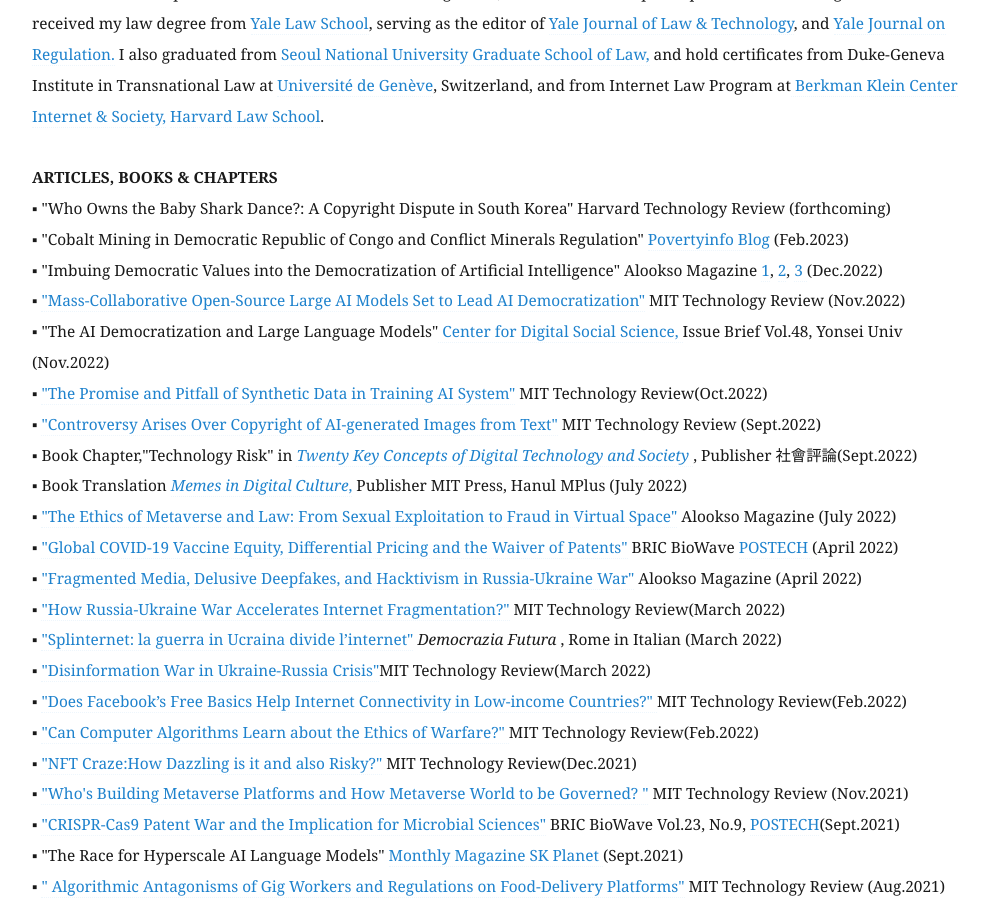
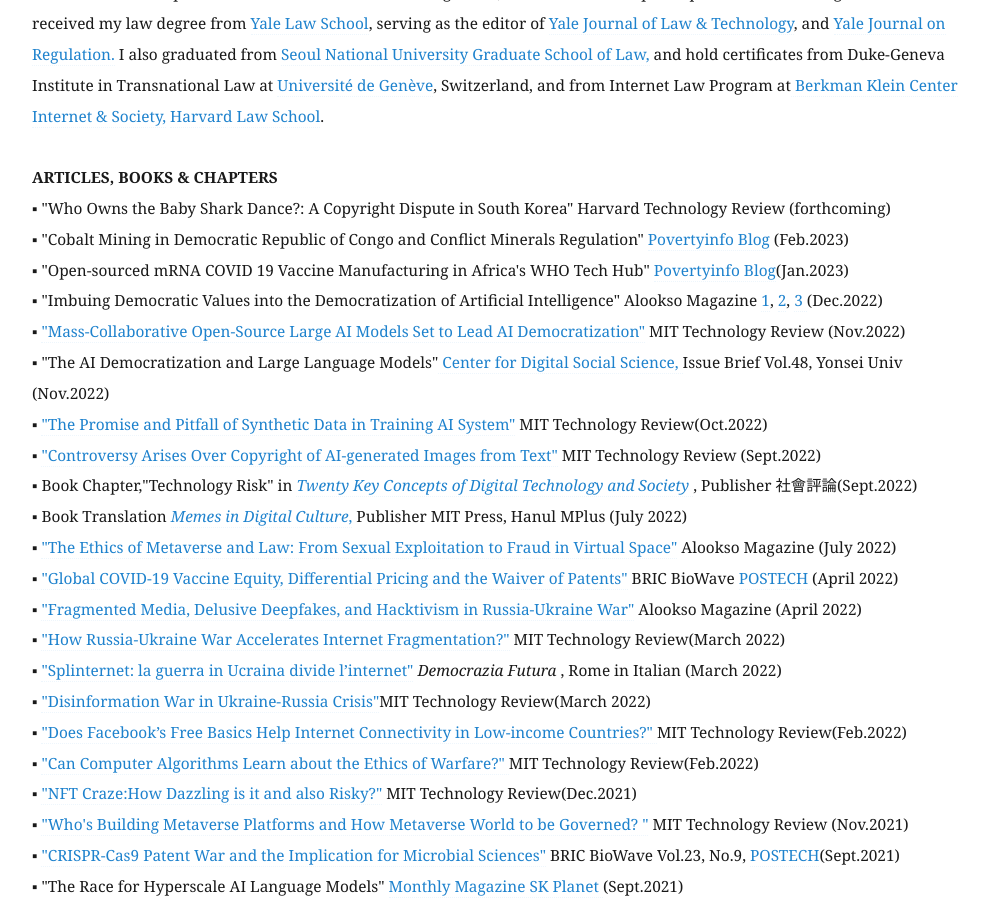
Before and after one commit to eunchangchoi/eunchangchoi.github.io, a Jekyll site: the page built from index.md, in a window 1280 px wide and 900 px high, scrolled down 1928 px. Shown: the whole window, without its empty margins (68-1057 px from the left). Built offline with Jekyll 4.4.1, drawn with Linux system fonts in a browser that asks for light colours.

Commit message:
Update index.md

```diff
--- a/index.md
+++ b/index.md
@@ -37,6 +37,7 @@
  <strong> ARTICLES, BOOKS & CHAPTERS </strong> <br>
 ▪ "Who Owns the Baby Shark Dance?: A Copyright Dispute in South Korea" Harvard Technology Review (forthcoming) <br>
 ▪ "Cobalt Mining in Democratic Republic of Congo and Conflict Minerals Regulation" <a href="https://blog.naver.com/gp3project/223006387282">Povertyinfo Blog</a> (Feb.2023)  <br>
+▪ "Open-sourced mRNA COVID 19 Vaccine Manufacturing in Africa's WHO Tech Hub" <a href="https://blog.naver.com/gp3project/222993202700"> Povertyinfo Blog</a>(Jan.2023) <br>
 ▪ "Imbuing Democratic Values into the Democratization of Artificial Intelligence" Alookso Magazine <a href="https://alook.so/posts/q1tpJvM">1</a>, <a href="https://alook.so/posts/mbtE1zy"> 2</a>, <a href="https://alook.so/posts/KmtBEro">3 </a> (Dec.2022) <br>
 ▪ <a href="https://www.technologyreview.kr/ai-%eb%af%bc%ec%a3%bc%ed%99%94%eb%a5%bc-%ec%9d%b4%eb%81%84%eb%8a%94-%eb%8c%80%ea%b7%9c%eb%aa%a8-%ed%98%91%ec%97%85-ai-%eb%aa%a8%eb%8d%b8/"> "Mass-Collaborative Open-Source Large AI Models Set to Lead AI Democratization"</a> MIT Technology Review (Nov.2022) <br>
 ▪ "The AI Democratization and Large Language Models"<a href="http://cdss.yonsei.ac.kr/"> Center for Digital Social Science, </a>Issue Brief Vol.48, Yonsei Univ (Nov.2022) <br>
```
